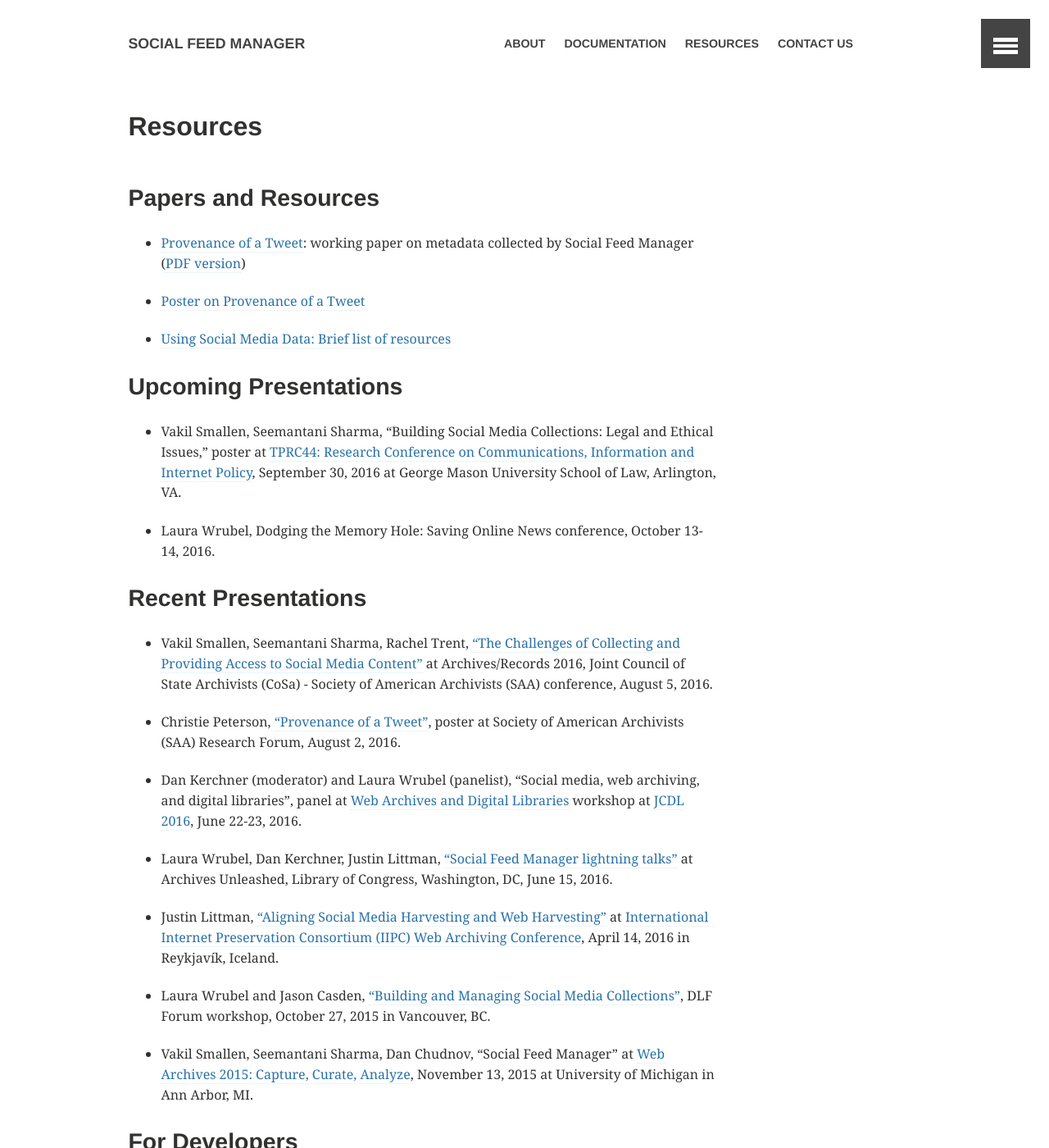
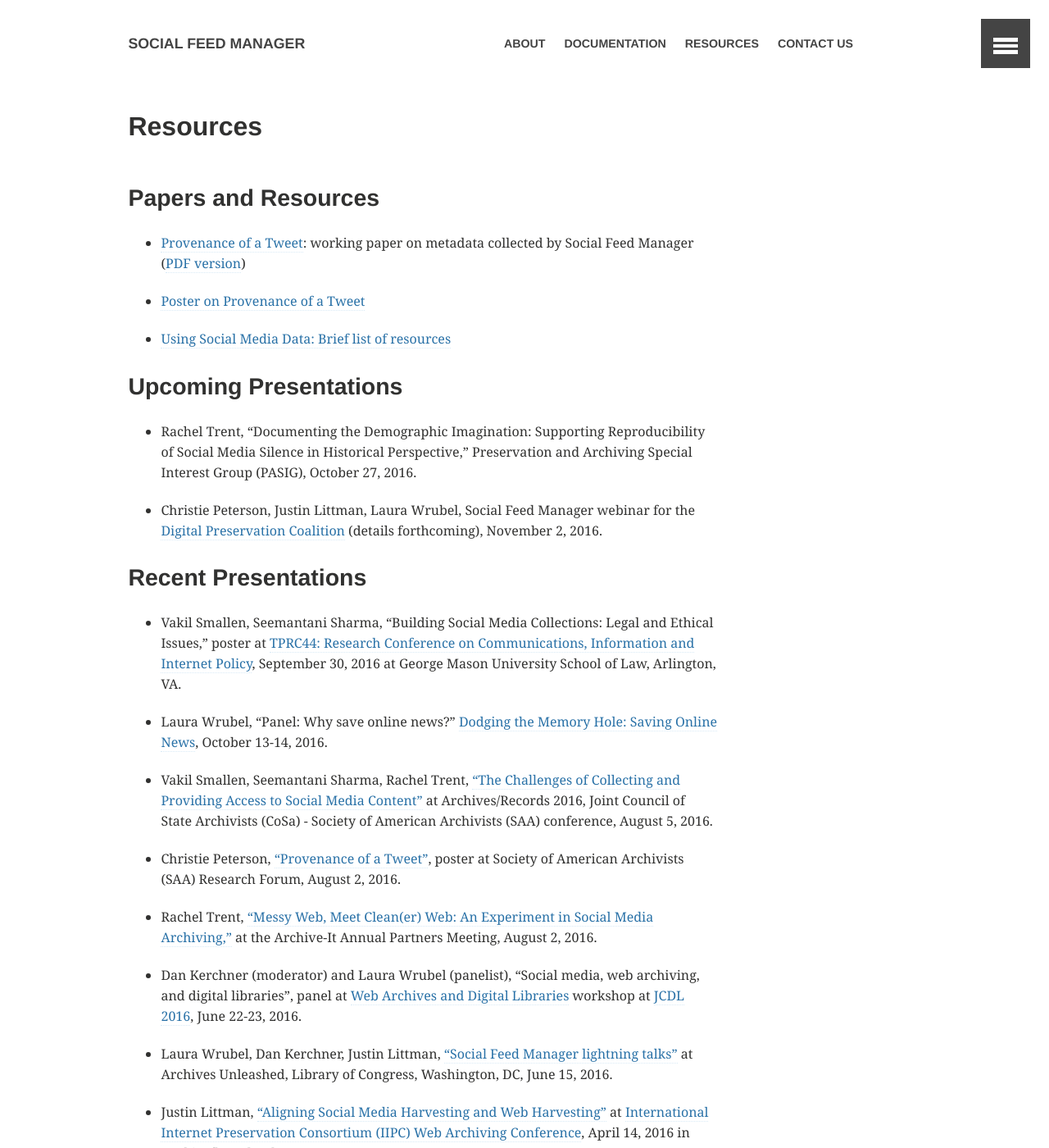
Before and after one commit to gwu-libraries/sfm-ui, a Jekyll site: the page built from resources/index.md, in a window 1280 px wide and 1400 px high. Shown: the whole window at 82% size. Built offline with Jekyll 4.4.1, drawn with Linux system fonts in a browser that asks for light colours; comment, search, counter and statistics services are not loaded.

Commit message:
updates to presentations list

```diff
--- a/resources/index.md
+++ b/resources/index.md
@@ -18,13 +18,16 @@
 
 Upcoming Presentations
 ----------------------
-* Vakil Smallen, Seemantani Sharma, "Building Social Media Collections: Legal and Ethical Issues," poster at [TPRC44: Research Conference on Communications, Information and Internet Policy](http://www.tprcweb.com/), September 30, 2016 at George Mason University School of Law, Arlington, VA.
-* Laura Wrubel, Dodging the Memory Hole: Saving Online News conference, October 13-14, 2016.
+* Rachel Trent, "Documenting the Demographic Imagination: Supporting Reproducibility of Social Media Silence in Historical Perspective," Preservation and Archiving Special Interest Group (PASIG), October 27, 2016.
+* Christie Peterson, Justin Littman, Laura Wrubel, Social Feed Manager webinar for the [Digital Preservation Coalition](http://www.dpconline.org/) (details forthcoming), November 2, 2016.
 
 Recent Presentations
 --------------------
+* Vakil Smallen, Seemantani Sharma, "Building Social Media Collections: Legal and Ethical Issues," poster at [TPRC44: Research Conference on Communications, Information and Internet Policy](http://www.tprcweb.com/), September 30, 2016 at George Mason University School of Law, Arlington, VA.
+* Laura Wrubel, "Panel: Why save online news?" [Dodging the Memory Hole: Saving Online News](https://www.rjionline.org/events/dodging-the-memory-hole-2016-saving-online-news), October 13-14, 2016.
 * Vakil Smallen, Seemantani Sharma, Rachel Trent, ["The Challenges of Collecting and Providing Access to Social Media Content"](https://drive.google.com/a/email.gwu.edu/file/d/0BzMejufPhqBaMXBjM21vTUR1QTA/view?usp=sharing) at Archives/Records 2016, Joint Council of State Archivists (CoSa) - Society of American Archivists (SAA) conference, August 5, 2016.
 * Christie Peterson, ["Provenance of a Tweet"]({{ site.github.url }}/resources/prov-tweet-poster.pdf), poster at Society of American Archivists (SAA) Research Forum, August 2, 2016.
+* Rachel Trent, ["Messy Web, Meet Clean(er) Web: An Experiment in Social Media Archiving,"](http://www.slideshare.net/RachelTrent2/messy-web-meet-cleaner-web-an-experiment-in-social-media-archiving) at the Archive-It Annual Partners Meeting, August 2, 2016.
 * Dan Kerchner (moderator) and Laura Wrubel (panelist), "Social media, web archiving, and digital libraries", panel at [Web Archives and Digital Libraries](http://fox.cs.vt.edu/wadl2016.html) workshop at [JCDL 2016](http://www.jcdl2016.org), June 22-23, 2016.
 * Laura Wrubel, Dan Kerchner, Justin Littman, ["Social Feed Manager lightning talks"](https://docs.google.com/presentation/d/14LiqnLAKAI6H9t8gttIIzO0KnnFCTSrONML-ZEmuXDc/edit?usp=sharing) at Archives Unleashed, Library of Congress, Washington, DC, June 15, 2016.
 * Justin Littman, ["Aligning Social Media Harvesting and Web Harvesting"](https://t.co/Rj8LEbBOp8) at [International Internet Preservation Consortium (IIPC) Web Archiving Conference](http://netpreserve.org/2016-WAC), April 14, 2016 in Reykjavík, Iceland.
```
